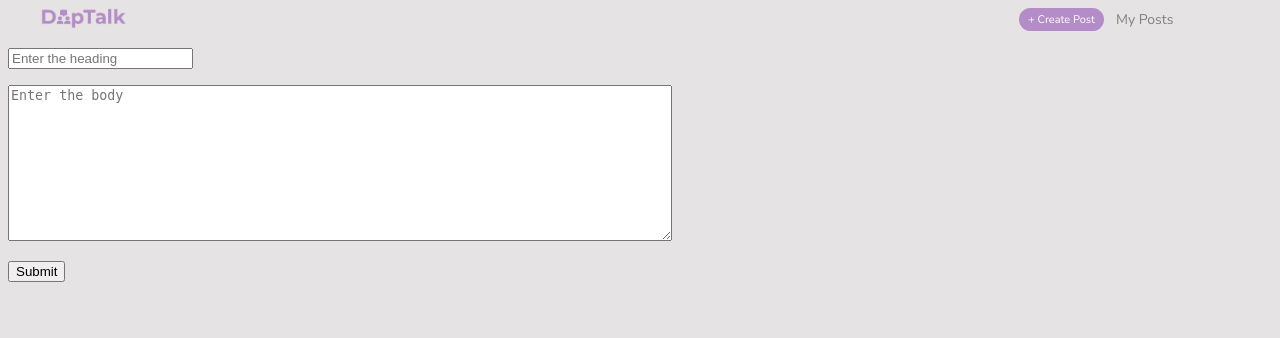
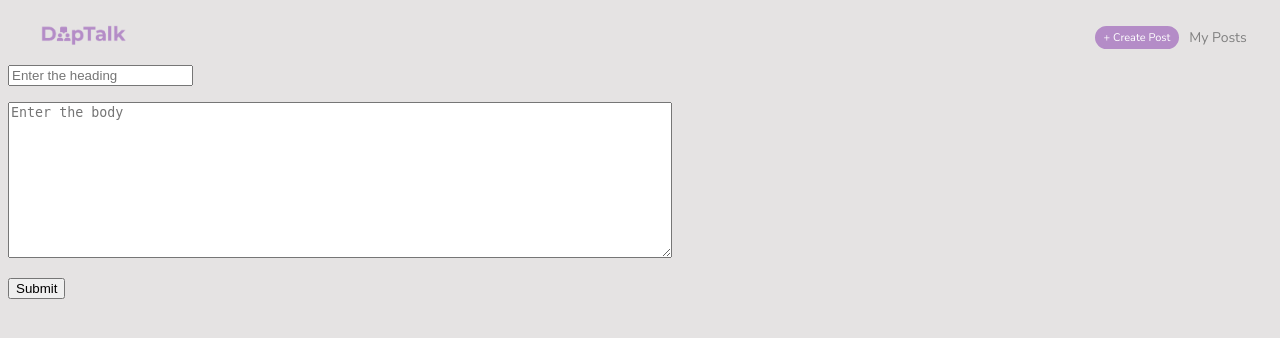
Before and after one commit to AntiMmD/DeepTalk, a Django app: page /posts/new in a window 1280 px wide. Shown: the top 338 px of the page. Run offline with Django 5.2, Linux system fonts and the light colour scheme; the visitor is signed in with stand-in values (Sample User, id 1).

Commit message:
Refactor how top-bar is implemented to make it more responsible

```diff
--- a/posts/static/css/_base.css
+++ b/posts/static/css/_base.css
@@ -5,23 +5,17 @@ body {
 
 .top-bar {
   display: flex;
-  /* border: 1px solid; */
+  margin-top: 2%;
   margin-right: 2%;
   margin-left: 2%;
   align-items: center;
+  justify-content: space-between;
 }
 
-#home_redirect {
-  text-decoration: none;
-}
-#home_redirect:link, #home_redirect:visited {
-  color: gray;
-  text-decoration: none;
-}
-
-#home_redirect img {
-  width: 100px;
-  height: auto;
+#topbar_right {
+  display: flex;
+  gap: 10px;
+  align-items: center;
 }
 
 #create_post_button {
@@ -44,11 +38,19 @@ body {
 #my_posts {
   color: gray;
   font-size: 14px;
-  padding-left: 1%;
 }
 
-#create_post {
-  padding-left: 73%;
+#home_redirect {
+  text-decoration: none;
+}
+#home_redirect:link, #home_redirect:visited {
+  color: gray;
+  text-decoration: none;
+}
+
+#home_redirect img {
+  width: 100px;
+  height: auto;
 }
 
 /*# sourceMappingURL=_base.css.map */
--- a/posts/templates/posts/_base.html
+++ b/posts/templates/posts/_base.html
@@ -3,7 +3,7 @@
 <head>
     <meta charset="UTF-8">
     <meta name="viewport" content="width=device-width, initial-scale=1.0">
-    <title>Monologue</title>
+    <title>Deep Talk</title>
     {% load static %}
         <link rel="stylesheet" href="{% static 'css/_base.css' %}">
     {% block css%}
@@ -14,12 +14,14 @@
         <a href="{% url 'home' %}" id="home_redirect">
             <img src="{% static 'DeepTalkLogo.png' %}" alt="Logo" class="DeepTalkLogo">
         </a>
-        <a href="{% url 'posts:post_form' %}" id="create_post">
-            <button id="create_post_button">+ Create Post</button>
-        </a>
 
-        <a href="{% url 'posts:post_manager' %}" id="my_posts">My Posts</a>
-        {% block topbar_right %}{% endblock %}
+        <div id="topbar_right">
+            <a href="{% url 'posts:post_form' %}" id="create_post">
+                <button id="create_post_button">+ Create Post</button>
+            </a>
+
+            <a href="{% url 'posts:post_manager' %}" id="my_posts">My Posts</a>
+        </div>
     </div>
     {% block body %}
     {% endblock %}
```
Also changed, not shown: posts/scss/_base.scss (+15 -11 lines), 1 other file.
